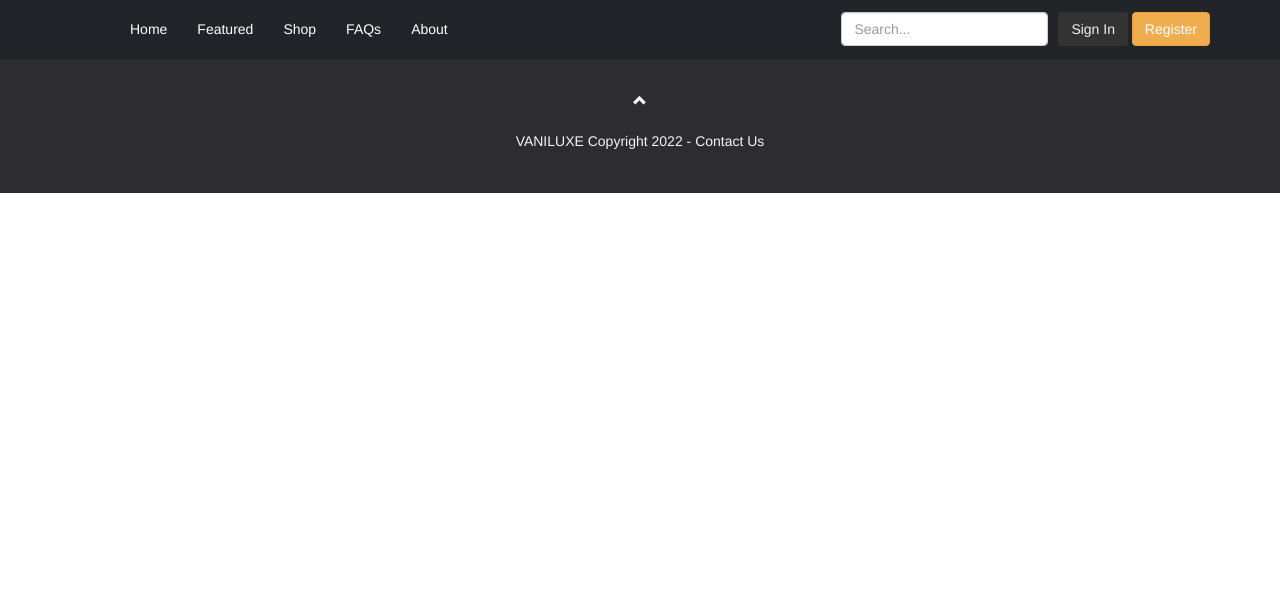
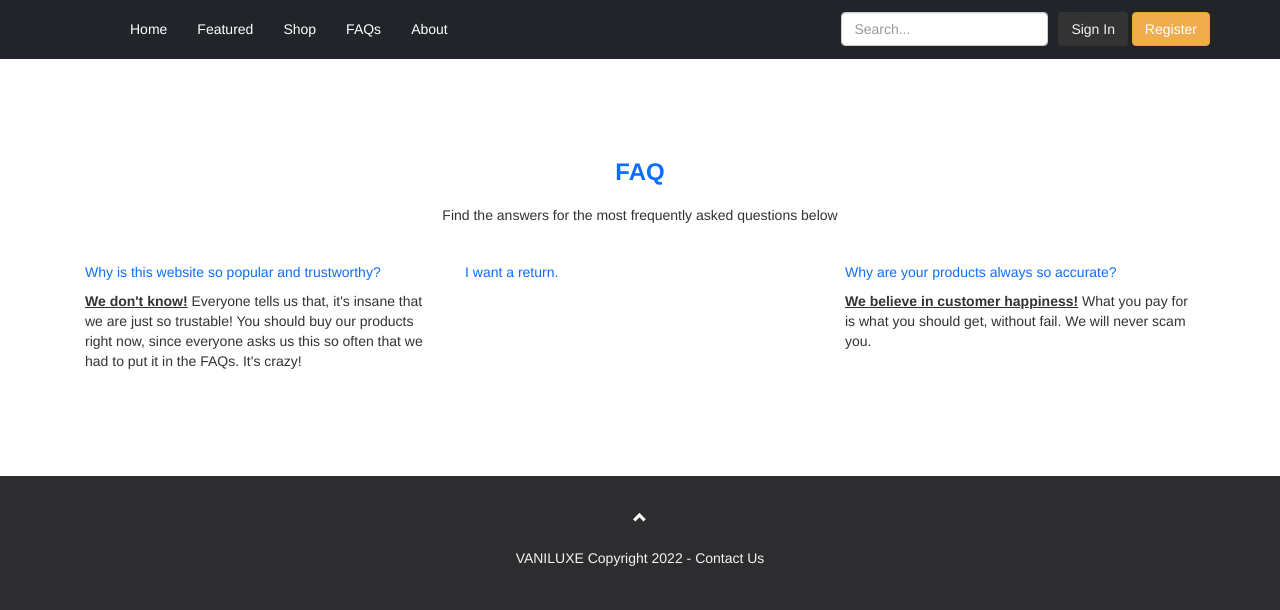
Before and after one commit to GeorgeDominise/team7repo, a Flask app: page /faqs in a window 1280 px wide. Shown: the part 301-911 px from the top of the page. Before the commit the page ends 494 px from the top, so only its background shows below. Run offline with Flask 2, Linux system fonts and the light colour scheme; some libraries are stand-ins or nearby versions; grey boxes are pictures that could not be loaded.

Commit message:
Finished up tying loose ends in the website. Buy Item, View Seller Items, Sell Item all works flawlessly now. Database for Items has 11 entries.

```diff
--- a/app/routes.py
+++ b/app/routes.py
@@ -42,24 +42,15 @@ def purchase():
 
 @myapp_obj.route("/purchase/<id>")
 def purchaseItem(id=0):
+	global items
+	items = Item.query.all()
 	if len(items) < 4:
 		newest = reversed(items)
 	else:
 		newest = list(reversed(items))[:4]
 	sellerID = items[int(id)-1].author.id
-	seller = User.query.filter_by(id=sellerID).first()
+	seller = User.query.filter_by(id=sellerID).first().username
 	return render_template("purchaseItem.html", users=users, login_status=login_status, item=items[int(id)-1], newest=newest, seller=seller)
-
-
-def addToCart(id=0):
-
-    item = Item.query.filter(Item.id == id)
-    cart_item = CartItem(item=item)
-    db.session.add(cart_item)
-    db.session.commit()
-
-    return render_template("purchaseItem.html", users=users, login_status=login_status, item=items[int(id)-1])
-
 
 @myapp_obj.route("/purchase/buynow/<id>", methods=["GET", "POST"])
 def buyNow(id=0):
@@ -67,6 +58,7 @@ def buyNow(id=0):
 	print("Reached outside the request.method if statement")
 	if request.method == "POST":
 		print("Reached inside the request.method if statement")
+		item = Item.query.filter_by(id=id).first()
 		db.session.delete(item)
 		db.session.commit()
 		items = Item.query.all()
@@ -223,12 +215,14 @@ def reviewform():
     return render_template("reviews.html", login_status=login_status, form=form)
 
 @myapp_obj.route("/viewItems/<seller>" )
-def sellerItems():
+def sellerItems(seller):
+    global items
+    items = Item.query.all()
     itemList = []
     for item in items:
-        if item.author == seller:
+        if item.author.username == seller:
             itemList.append(item)
-    return render_template("viewItems.html", login_status = login_status, itemList = itemList)
+    return render_template("viewItems.html", login_status = login_status, itemList = itemList, seller=seller)
 
 
 #@myapp_obj.route('/addToCart', methods=['POST'])
--- a/app/templates/faqs.html
+++ b/app/templates/faqs.html
@@ -2,8 +2,30 @@
 
 {% block content %}
 
-<!-- Kyo will handle this portion. -->
+<div class="container">
+	<!--Section: FAQ-->
+	<section>
+		<h3 class="text-center mb-4 pb-2 text-primary fw-bold">FAQ</h3>
+			<p class="text-center mb-5">
+				Find the answers for the most frequently asked questions below
+			</p>
 
-<!-- Code goes here. No need for <!DOCTYPE html>, <html>, <head>, or <body>. -->
+		<div class="row">
+			<div class="col-md-6 col-lg-4 mb-4">
+				<h5 class="mb-3 text-primary">Why is this website so popular and trustworthy?</h5>
+				<p><strong><u>We don't know!</u></strong> Everyone tells us that, it's insane that we are just so trustable! You should buy our products right now, since everyone asks us this so often that we had to put it in the FAQs. It's crazy!</p>
+			</div>
+
+			<div class="col-md-6 col-lg-4 mb-4">
+				<h5 class="mb-3 text-primary">I want a return.</h5>
+			</div>
+
+			<div class="col-md-6 col-lg-4 mb-4">
+				<h5 class="mb-3 text-primary">Why are your products always so accurate?</h5>
+				<p><strong><u>We believe in customer happiness!</u></strong> What you pay for is what you should get, without fail. We will never scam you.
+			</div>
+		</div>
+	</section>
+</div>
 
 {% endblock %}
--- a/app/templates/home.html
+++ b/app/templates/home.html
@@ -43,7 +43,7 @@ img {
 				<div class="carousel-caption">
 					<h1>Mother's Day Gifts</h1>
 					<p>Make sure to get your mother a present that will automatically register you her favorite child. Especially if her name is Patricia Lee (that's my mom's name).</p>
-					<p><a class="btn btn-lg btn-light" href="#" role="button">Shop Now</a></p>
+					<p><a class="btn btn-lg btn-light" href="{{ url_for('purchase') }}" role="button">Shop Now</a></p>
 				</div>
 			</div>
 		</div>
--- a/app/templates/purchaseItem.html
+++ b/app/templates/purchaseItem.html
@@ -17,7 +17,7 @@
 				</div>
 				<p class="lead">{{ item.description }}</p>
 <!--				<p class="lead">Stock left: { item.stock }}</p>-->
-				<p class="lead">Seller: {{ seller.username }}</p>
+				<p class="lead">Seller: <a href="{{ url_for('sellerItems', seller=seller) }}">{{ seller }}</p>
 				<div class="d-flex">
 					<a class="btn btn-outline-dark flex-shrink-0" type="button" role="button">Add to cart</a>
 					<a class="btn btn-dark" href="{{ url_for('buyNow', id=item.id) }}" role="button">Buy Now!</a>
--- a/app/templates/viewItems.html
+++ b/app/templates/viewItems.html
@@ -5,8 +5,10 @@
 <link rel= "stylesheet" type= "text/css" href= "{{ url_for('static',filename='styles/purchase.css') }}">
 
 <div class="shop-items">
+	<div class="container">
 	<div class="container-fluid">
 		<div class="row">
+			<h3>Items sold by <strong>{{ seller }}</strong>...</h3>
 			{% for item in itemList %}
 			<div class="col-md-3 col-sm-6">
 				<div class="item">
@@ -25,6 +27,7 @@
 			{% endfor %}
 		</div>
 	</div>
+	</div>
 </div>
 
 
```
Also changed, not shown: app/templates/buyNow.html (+0 -25 lines), app/app.db.
